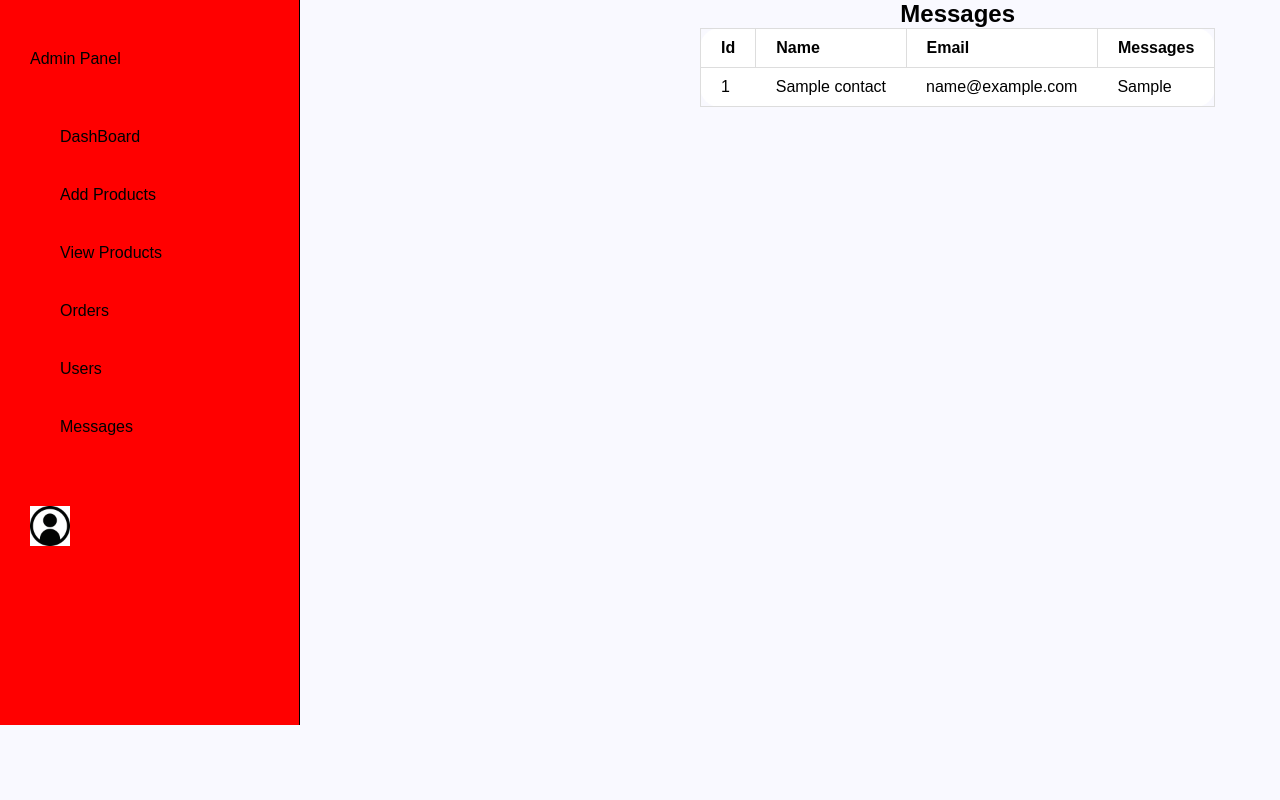
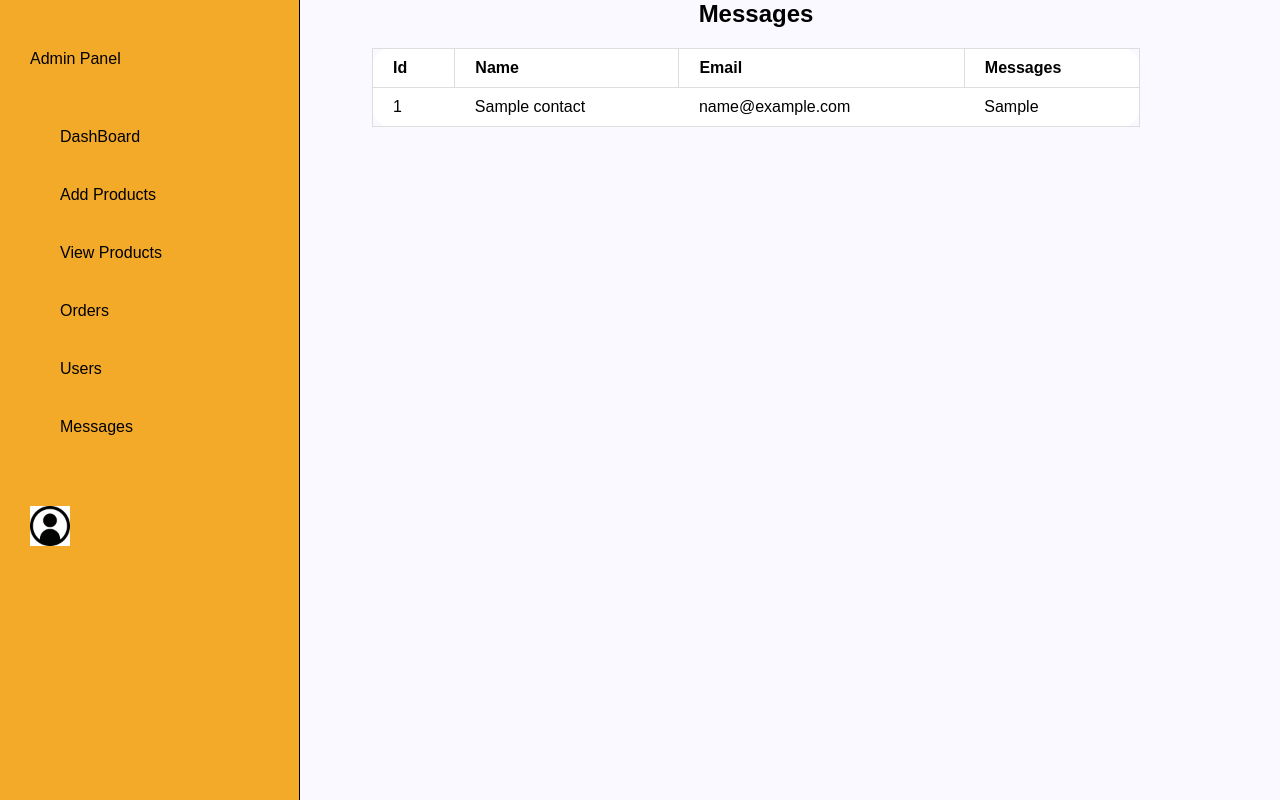
Before and after one commit to Roshik9841/Prime-Canteen, a PHP site: page /admin/messages.php in a window 1280 px wide. Run offline with PHP 8.4, Linux system fonts and the light colour scheme; tables that the repository leaves empty or names only in its code hold one stand-in row (values such as "Sample post").

Commit message:
admin ko sabai css haru milyo orders bahek

```diff
--- a/admin/admin-style/style.css
+++ b/admin/admin-style/style.css
@@ -7,22 +7,29 @@
     padding: 20px;
     border: 1px solid #ddd;
     border-radius: 20px;
-    width: 100%;
+    width: 100%; /* Ensures full width */
     border-collapse: collapse;
-
+    margin: 20px 0; /* Adjust margins as needed */
 }
 
-.admin-table th{
+.admin-table th {
     padding: 10px 20px;
     border: 1px solid #ddd;
     text-align: left;
 }
-.admin-table td{
+
+.admin-table td {
     padding: 10px 20px;
-
     text-align: left;
 }
 
 body {
     background-color: #f9f9ff;
+    display: flex; /* Added to make the body a flex container */
+    justify-content: center; /* Centers content horizontally */
 }
+
+.display_product {
+    width: 60%;
+    margin-right: 140px;
+}
--- a/admin/adminHeader.php
+++ b/admin/adminHeader.php
@@ -12,23 +12,24 @@
             box-sizing: border-box;
         }
 
+        html, body { /* Set height for html and body */
+            height: 100%;
+        }
+
         body {
-
             font-family: Arial, Helvetica, sans-serif;
             display: flex;
-
-        /* align-items: flex-start; */
         }
 
         .navBar {
             display: flex;
             flex-direction: column;
-            background-color: red;
-            height: 725px;
+            background-color: #F3AA29;
             padding-top: 50px;
             padding-left: 30px;
             text-align: left;
             width: 300px;
+            height: 100vh; /* This ensures the navBar fills the full height */
             border-right: 1px solid black;
         }
 
@@ -46,9 +47,8 @@
 
         .nav li a {
             text-decoration: none;
-
+            color: black;
             margin: 10px;
-            color: black;
         }
 
         .nav li a:hover {
@@ -71,10 +71,8 @@
         }
 
         .user {
-            background-color: color-;
             width: 40px;
             height: 40px;
-
             border: none;
             cursor: pointer;
         }
@@ -108,10 +106,9 @@
         }
 
         .container {
-            margin-bottom: 40px;
-            margin-right: 400px;
-
-
+            display: flex;
+            flex: 1;
+            /* margin-right: 400px;  */
         }
     </style>
 </head>
@@ -133,30 +130,26 @@
                 </ul>
             </div>
             <div class="user-btn">
-                <button class="user"><img src="images/user.jpg" class="user-img"></button>
+                <button class="user"><img src="images/user.jpg" class="user-img" alt="User Image"></button>
             </div>
         </div>
         <div class="user-info js-info">
             <p class="username">Username: Roshik Maharjan</p>
-            <p class="email">email: roshik9841@gmail.com</p>
+            <p class="email">Email: roshik9841@gmail.com</p>
             <button class="logout-btn js-logout"><a href="../logout.php">LogOut</a></button>
         </div>
     </div>
     <script>
         let userBtn = document.querySelector('.user');
         let info = document.querySelector('.js-info');
+
         userBtn.addEventListener('click', function() {
-            if (info.style.display === 'none' || info.style.display === '') {
-                info.style.display = 'flex';
-            } else {
-                info.style.display = 'none';
-            }
+            info.style.display = (info.style.display === 'none' || info.style.display === '') ? 'flex' : 'none';
         });
 
-        let logoutBtn = document.querySelector('.js-logout')
-
-        logoutBtn.addEventListener('.click', function() {
-
+        let logoutBtn = document.querySelector('.js-logout');
+        logoutBtn.addEventListener('click', function() {
+            // Add any additional logout functionality here if needed
         });
     </script>
 </body>
--- a/admin/messages.php
+++ b/admin/messages.php
@@ -15,6 +15,7 @@ include("../dbconnection.php");
     <?php
     include('adminHeader.php');
     ?>
+    <section class="display_product">
     <div class="display_message">
         <h2 class="title">Messages</h2>
         <table class="admin-table">
@@ -45,6 +46,8 @@ include("../dbconnection.php");
             </tbody>
         </table>
     </div>
+    </section>
+
 </body>
 
 </html>
--- a/admin/userview.php
+++ b/admin/userview.php
@@ -15,6 +15,7 @@ include("../dbconnection.php");
     include('adminHeader.php');
     ?>
 <section class="display_product">
+<div class="display_message">
     <h2 class="title">User Info</h2>
     <table class="admin-table">
         <thead>
@@ -41,6 +42,7 @@ include("../dbconnection.php");
             ?>
         </tbody>
     </table>
+</div>
 </section>
 </body>
 </html>
--- a/admin/viewProduct.php
+++ b/admin/viewProduct.php
@@ -49,6 +49,7 @@ include('../dbconnection.php');
     include('adminHeader.php');
     ?>
     <section class="display_product">
+    <div class="display_message">
         <h2 class="title">All Products</h2>
         <table class="admin-table">
             <thead>
@@ -86,6 +87,8 @@ include('../dbconnection.php');
                 ?>
             </tbody>
         </table>
+        </div>
+
     </section>
 </body>
 
```
